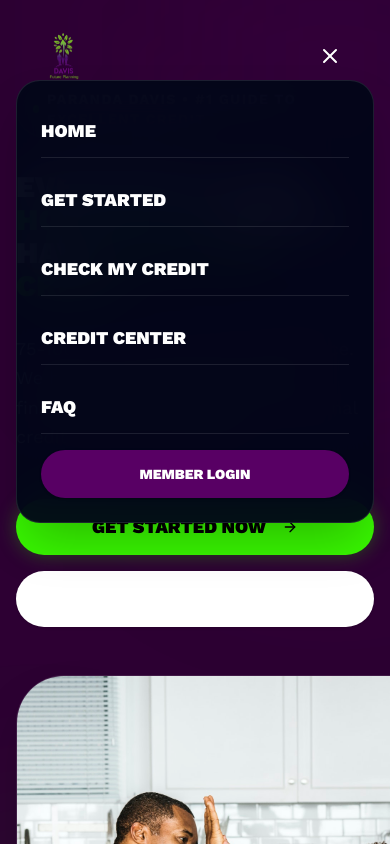
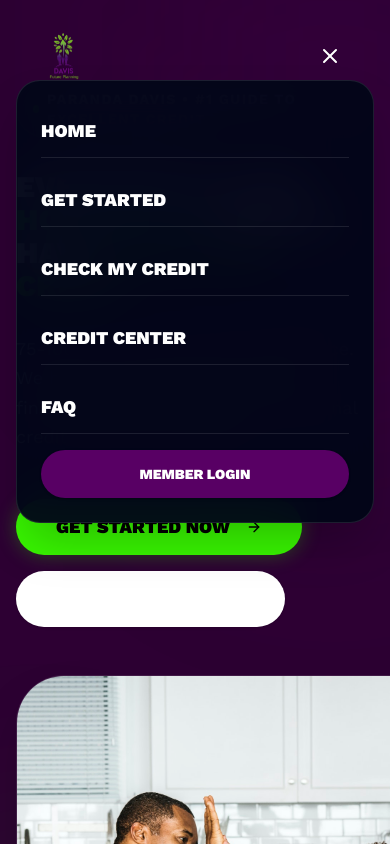
Before and after one commit to soosho/davisfutureplanning, a Next.js app: page / in a window 390 px wide. Both pictures are taken after a click on the button 330 px from the left and 56 px from the top of the page. Shown: the top 844 px of the page. Built offline with nearby package versions, Linux system fonts and the light colour scheme.

Commit message:
modified:   app/page.tsx 	modified:   components/header.tsx

```diff
--- a/app/page.tsx
+++ b/app/page.tsx
@@ -1,6 +1,7 @@
 "use client";
 
 import React from "react";
+import Link from "next/link";
 import Image from "next/image";
 import { Button } from "@/components/ui/button";
 import { Card, CardContent, CardHeader, CardTitle, CardFooter } from "@/components/ui/card";
@@ -42,12 +43,16 @@
               75-100+ points can make a difference. We help you navigate the path to financial freedom through professional credit repair and planning.
             </p>
             <div className="flex flex-col sm:flex-row gap-4 pt-4">
+              <Link href="/getstarted">
                 <Button className="bg-davis-green hover:bg-emerald-400 text-black font-black h-14 md:h-16 px-10 rounded-2xl text-lg shadow-glow transition-all hover:scale-105 group">
                   GET STARTED NOW <ArrowRight className="ml-2 h-5 w-5 transition-transform group-hover:translate-x-1" />
                 </Button>
+              </Link>
+              <Link href="/getstarted">
                 <Button variant="outline" className="border-white/20 text-white hover:bg-white/10 h-14 md:h-16 px-10 rounded-2xl text-lg backdrop-blur-sm">
                   FREE CONSULTATION
                 </Button>
+              </Link>
             </div>
           </motion.div>
 
@@ -132,9 +137,11 @@
                   ))}
                 </CardContent>
                 <CardFooter className="pb-10 pt-6 px-6 md:px-10">
+                  <Link href="/getstarted" className="w-full">
                     <Button className="w-full bg-slate-900 hover:bg-davis-purple text-white font-black h-14 md:h-16 rounded-3xl text-lg transition-all">
                       START NOW
                     </Button>
+                  </Link>
                 </CardFooter>
               </Card>
             </motion.div>
@@ -174,9 +181,11 @@
                   ))}
                 </CardContent>
                 <CardFooter className="pb-10 pt-6 px-6 md:px-10">
+                  <Link href="/getstarted" className="w-full">
                     <Button className="w-full bg-davis-green hover:bg-emerald-400 text-black font-black h-14 md:h-16 rounded-3xl text-lg transition-all shadow-glow">
                       START →
                     </Button>
+                  </Link>
                 </CardFooter>
               </Card>
             </motion.div>
@@ -209,9 +218,11 @@
               ></iframe>
             </div>
 
+            <Link href="/getstarted">
               <Button className="bg-white text-davis-indigo hover:bg-davis-green hover:text-black font-black h-14 md:h-16 px-8 md:px-12 rounded-full text-base md:text-lg transition-all transform hover:scale-105">
                 START YOUR JOURNEY
               </Button>
+            </Link>
           </motion.div>
         </div>
       </section>
--- a/components/header.tsx
+++ b/components/header.tsx
@@ -68,9 +68,11 @@
                             {link.name}
                         </Link>
                     ))}
+                    <a href="https://www.secureclientaccess.com/" target="_blank" rel="noopener noreferrer">
                         <Button className="ml-4 bg-davis-purple hover:bg-davis-indigo text-white font-black px-6 rounded-full shadow-glow animate-shimmer transition-transform hover:scale-105">
                             MEMBER LOGIN
                         </Button>
+                    </a>
                 </div>
 
                 {/* Mobile Toggle */}
@@ -101,9 +103,11 @@
                                 {link.name}
                             </Link>
                         ))}
+                        <a href="https://www.secureclientaccess.com/" target="_blank" rel="noopener noreferrer">
                             <Button className="w-full bg-davis-purple text-white font-black py-6 rounded-2xl">
                                 MEMBER LOGIN
                             </Button>
+                        </a>
                     </motion.div>
                 )}
             </AnimatePresence>
```
Lines whose indentation alone changed are shown as unchanged.
